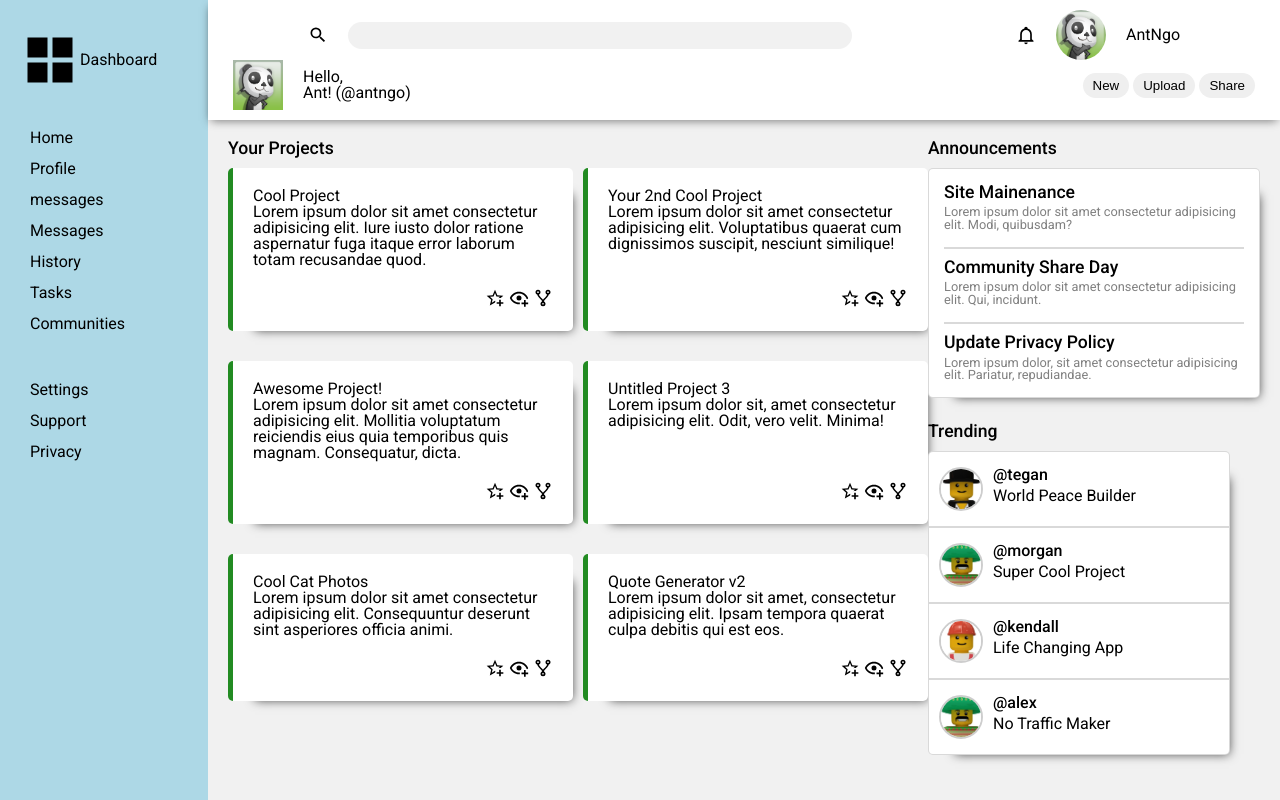
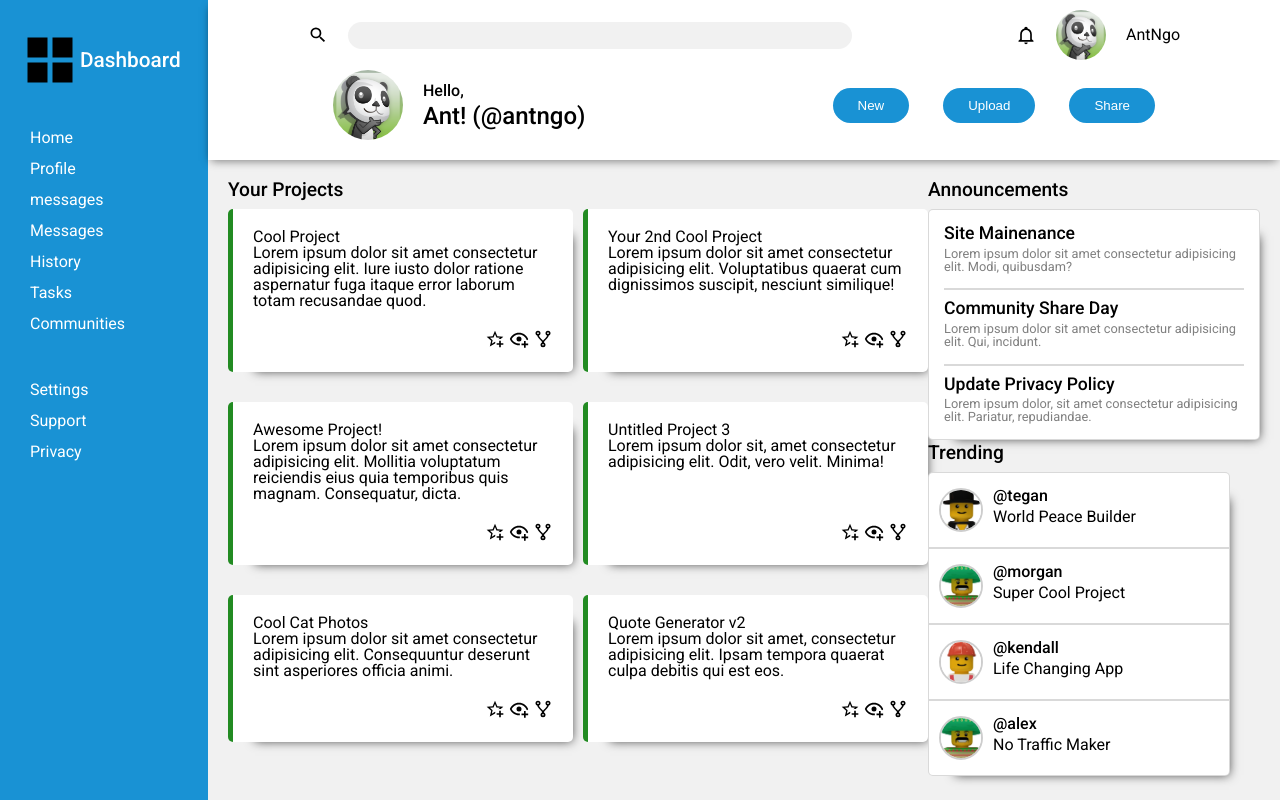
Before and after one commit to AntGNgo/admin-dashboard, a plain HTML site: page index.html in a window 1280 px wide. Drawn offline with Linux system fonts and the light colour scheme.

Commit message:
finish top user menu

```diff
--- a/styles.css
+++ b/styles.css
@@ -17,20 +17,20 @@ body {
 	width: 100vw;
 	display: grid;
 	grid-template-columns: 1fr 5fr;
-	grid-template-rows: 15vh 85vh;
+	grid-template-rows: 20vh 80vh;
 	grid-template-areas: 'sidebar user' 'sidebar main';
 }
 
 .user {
 	grid-area: user;
 	box-shadow: 0px 4px 9px -3px rgba(0, 0, 0, 0.75);
+	padding: 0 100px;
 }
 
 .user-top {
 	display: flex;
 	align-items: center;
 	justify-content: space-between;
-	padding: 0 100px;
 	margin-top: 10px;
 }
 
@@ -64,6 +64,7 @@ body {
 	justify-content: space-between;
 	padding: 0 25px;
 	align-items: center;
+	margin-top: 10px;
 }
 
 .user-info {
@@ -72,10 +73,29 @@ body {
 	gap: 20px;
 }
 
+.user-info img {
+	border-radius: 100%;
+	width: 70px;
+}
+
+.greeting-message {
+	display: flex;
+	flex-direction: column;
+	gap: 5px;
+	font-weight: 500;
+}
+
+.greeting-username {
+	font-size: 1.5rem;
+}
+
 .user-bottom button {
 	border-radius: 100px;
 	border: none;
-	padding: 5px 10px;
+	background-color: #1992d4;
+	color: white;
+	padding: 10px 25px;
+	margin-left: 30px;
 }
 
 .card {
@@ -106,7 +126,7 @@ body {
 
 .section-title {
 	font-weight: 500;
-	font-size: 1.1rem;
+	font-size: 1.2rem;
 	margin-bottom: 10px;
 }
 
@@ -122,12 +142,15 @@ body {
 	flex-direction: column;
 	padding: 30px 0 0 30px;
 	grid-area: sidebar;
-	background-color: lightblue;
+	background-color: #1992d4;
+	color: white;
 }
 
 .dashboard-logo {
 	display: flex;
 	align-items: center;
+	font-size: 1.3rem;
+	font-weight: 500;
 	margin-bottom: 40px;
 }
 
```
